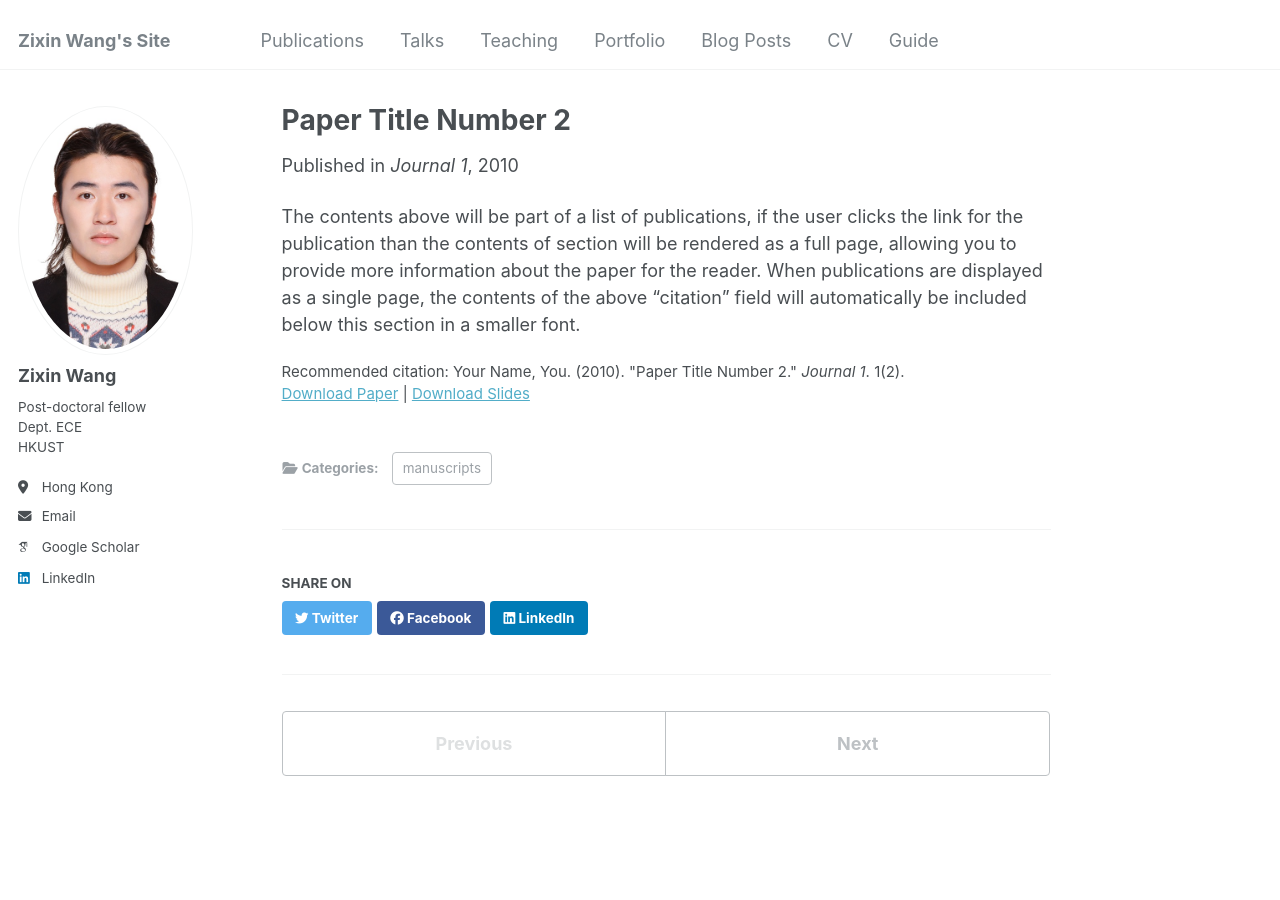
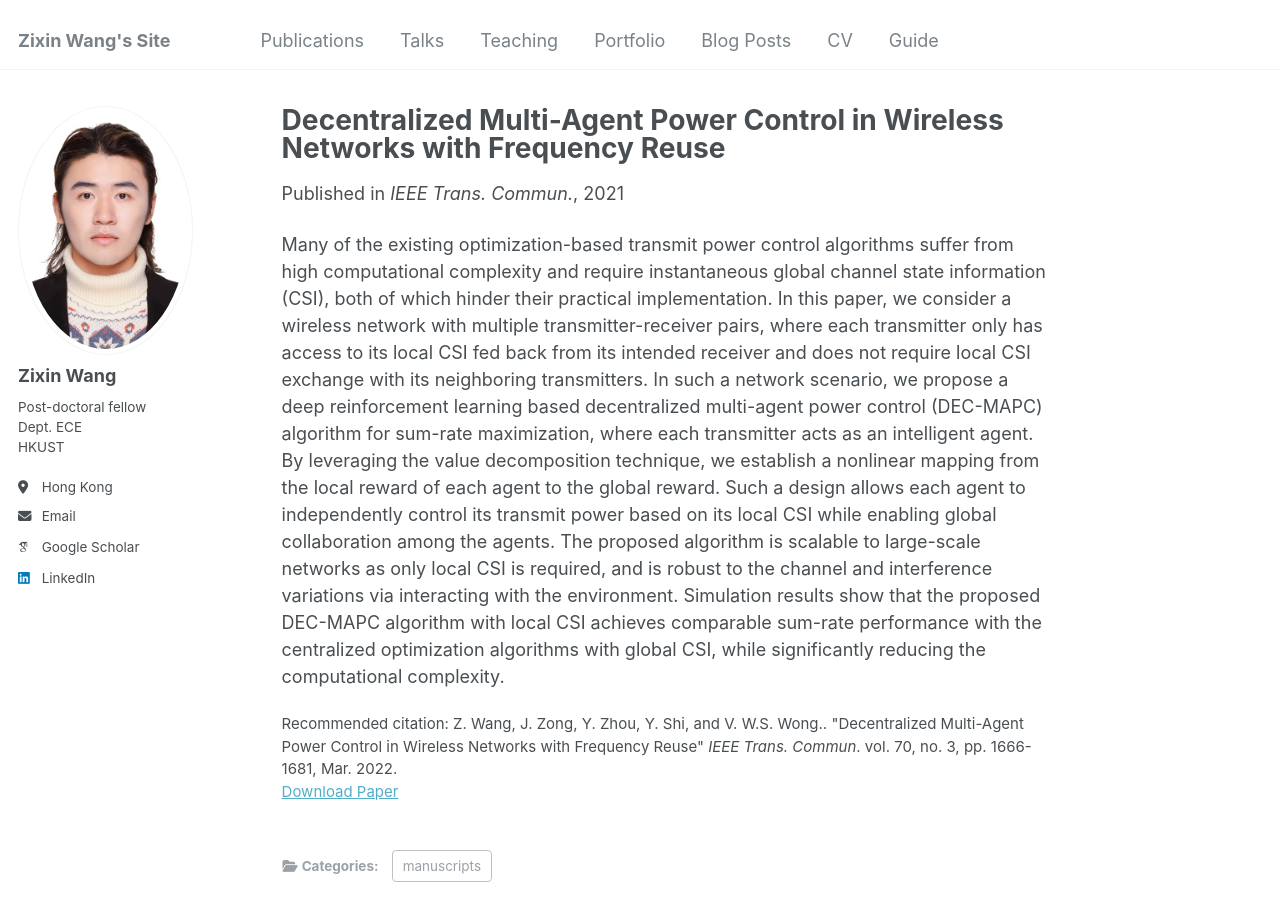
Before and after one commit to eewangzx/eewangzx.github.io, a Jekyll site: the page built from _publications/2010-10-01-paper-title-number-2.md, in a window 1280 px wide and 900 px high. Built offline with Jekyll 4.4.1, drawn with Linux system fonts in a browser that asks for light colours; some web fonts are replaced.

Commit message:
some fixs

```diff
--- a/_publications/2010-10-01-paper-title-number-2.md
+++ b/_publications/2010-10-01-paper-title-number-2.md
@@ -1,14 +1,14 @@
 ---
-title: "Paper Title Number 2"
+title: "Decentralized Multi-Agent Power Control in Wireless Networks with Frequency Reuse"
 collection: publications
 category: manuscripts
 permalink: /publication/2010-10-01-paper-title-number-2
-excerpt: 'This paper is about the number 2. The number 3 is left for future work.'
-date: 2010-10-01
-venue: 'Journal 1'
-slidesurl: 'http://academicpages.github.io/files/slides2.pdf'
-paperurl: 'http://academicpages.github.io/files/paper2.pdf'
-citation: 'Your Name, You. (2010). &quot;Paper Title Number 2.&quot; <i>Journal 1</i>. 1(2).'
+# excerpt: 'This paper is about the number 2. The number 3 is left for future work.'
+date: 2021-12-14
+venue: 'IEEE Trans. Commun.'
+# slidesurl: 'http://academicpages.github.io/files/slides2.pdf'
+paperurl: 'https://ieeexplore.ieee.org/stamp/stamp.jsp?tp=&arnumber=9650909'
+citation: 'Z. Wang, J. Zong, Y. Zhou, Y. Shi, and V. W.S. Wong.. &quot;Decentralized Multi-Agent Power Control in Wireless Networks with Frequency Reuse&quot; <i>IEEE Trans. Commun</i>. vol. 70, no. 3, pp. 1666-1681, Mar. 2022.'
 ---
 
-The contents above will be part of a list of publications, if the user clicks the link for the publication than the contents of section will be rendered as a full page, allowing you to provide more information about the paper for the reader. When publications are displayed as a single page, the contents of the above "citation" field will automatically be included below this section in a smaller font.
+Many of the existing optimization-based transmit power control algorithms suffer from high computational complexity and require instantaneous global channel state information (CSI), both of which hinder their practical implementation. In this paper, we consider a wireless network with multiple transmitter-receiver pairs, where each transmitter only has access to its local CSI fed back from its intended receiver and does not require local CSI exchange with its neighboring transmitters. In such a network scenario, we propose a deep reinforcement learning based decentralized multi-agent power control (DEC-MAPC) algorithm for sum-rate maximization, where each transmitter acts as an intelligent agent. By leveraging the value decomposition technique, we establish a nonlinear mapping from the local reward of each agent to the global reward. Such a design allows each agent to independently control its transmit power based on its local CSI while enabling global collaboration among the agents. The proposed algorithm is scalable to large-scale networks as only local CSI is required, and is robust to the channel and interference variations via interacting with the environment. Simulation results show that the proposed DEC-MAPC algorithm with local CSI achieves comparable sum-rate performance with the centralized optimization algorithms with global CSI, while significantly reducing the computational complexity.
```
Also changed, not shown: _pages/about.md (+2 -2 lines), _publications/2015-10-01-paper-title-number-3.md (+8 -8 lines), _publications/ICASSP2020.md (+1 -1 lines), _publications/WCNC2021.md (+1 -1 lines).
